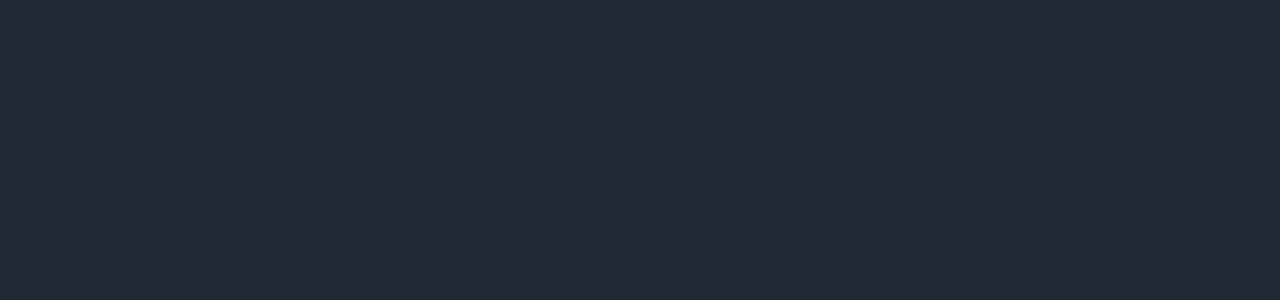
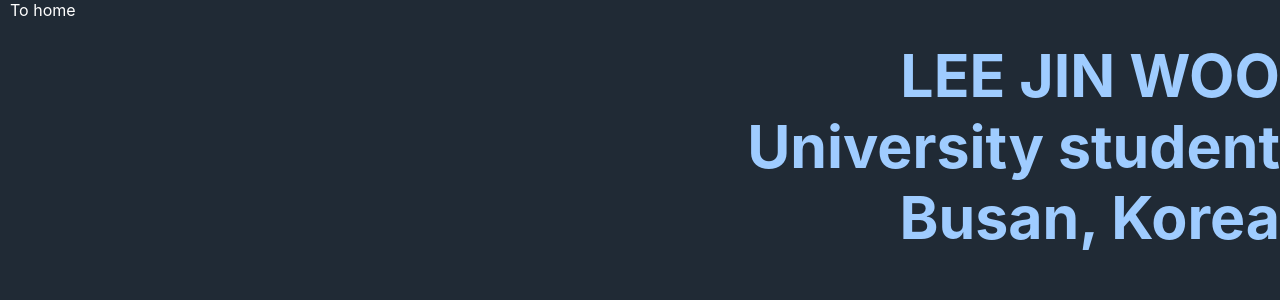
Before and after one commit to good-jinu/blog-old, a React (Create React App) app: page /about in a window 1280 px wide. Shown: the top 300 px of the page. Built offline with nearby package versions, Linux system fonts and the light colour scheme.

Commit message:
Updates on additianal page

```diff
--- a/src/App.css
+++ b/src/App.css
@@ -10,15 +10,18 @@
   width: 100vw;
   height: 100vh;
   overflow: hidden;
+  display: flex;
+  flex-direction: column;
+  justify-content: center;
+  align-items: center;
   animation-delay:4s;
-  animation-duration:2s;
+  animation-duration:1.25s;
   animation-name: opening-background;
 }
 
 #opening > h1 {
   width: auto;
   text-align: center;
-  margin-top: 200%;
   animation-duration: 4s;
   animation-name: opening-word;
   -webkit-background-clip: text;
@@ -27,36 +30,36 @@
   font-weight: bold;
 }
 @media screen and (max-width: 480px) {
-  #opening > h1 {
+  .responsive-font {
     font-size: 28px;
   }
 }
 
 @media screen and (min-width: 480px) and (max-width: 900px) {
-  #opening > h1 {
+  .responsive-font {
     font-size: 40px;
   }
 }
 
 @media screen and (min-width: 900px) {
-  #opening > h1 {
+  .responsive-font {
     font-size: 59px;
   }
 }
 @keyframes opening-word {
   0% {
     background: linear-gradient(0.125turn, #2a319b 20%, #703270 50%, #5ab0ff 75%);
-    margin-top: 150%;
+    margin-top: 1100px;
     -webkit-background-clip: text;
   }
   20% {
-    margin-top: 40vh;
+    margin-top: 0;
   }
   80% {
-    margin-top: 40vh;
+    margin-top: 0;
   }
   100% {
-    margin-top: -60%;
+    margin-top: -1100px;
     background: linear-gradient(0.125turn, #2a319b 20%, #703270 50%, #5ab0ff 75%);
     -webkit-background-clip: text;
 
--- a/src/App.js
+++ b/src/App.js
@@ -1,7 +1,7 @@
 import React from 'react';
 import './App.css';
 import { Route } from 'react-router-dom';
-import { Home } from './pages';
+import { Home, About } from './pages';
 
 class App extends React.Component {
   constructor(props) {
@@ -17,11 +17,10 @@
     return (
       <div className="App">
         <div id="opening" onAnimationEnd={this.openingEnd}>
-          <h1>Welcome<br/>to<br/>my blog</h1>
+          <h1 className="responsive-font">Welcome<br/>to<br/>my blog</h1>
         </div>
-        <Route exact path="/">
-          <Home />
-        </Route>
+        <Route exact path="/" component={Home}/>
+        <Route path="/about" component={About}/>
       </div>
     );
   }
--- /dev/null
+++ b/src/pages/About.css
@@ -0,0 +1,34 @@
+header {
+  position: fixed;
+  width: 100vw;
+  height: 40px;
+  background-color: transparent;
+  display:flex;
+  justify-content: flex-start;
+  padding-left: 10px;
+  padding-right: 10px;
+}
+
+.toHome a{
+  color: white;
+  text-decoration: none;
+}
+
+section {
+  padding-top: 40px;
+  display: flex;
+  flex-direction: column;
+  justify-content: flex-start;
+  align-items: center;
+  width: 100vw;
+}
+
+article.whoAmI {
+  text-align: right;
+  width: 100%;
+}
+
+article.whoAmI div {
+  color: #9fccff;
+  font-weight: bold;
+}
--- /dev/null
+++ b/src/pages/About.js
@@ -0,0 +1,20 @@
+import { Link } from 'react-router-dom';
+import './About.css';
+const About = () => {
+  return (
+    <div className="mainbody">
+      <header>
+        <div className="toHome"><Link to="/">To home</Link></div>
+      </header>
+      <section>
+        <article className="whoAmI responsive-font">
+          <div>LEE JIN WOO</div>
+          <div>University student</div>
+          <div>Busan, Korea</div>
+        </article>
+      </section>
+    </div>
+  );
+}
+
+export default About;
--- a/src/pages/Home.css
+++ b/src/pages/Home.css
@@ -11,20 +11,7 @@
   align-items: center;
 }
 
-@media screen and (max-width: 480px) {
-  ul.MainMenu {
-    font-size: 28px;
-  }
+ul.MainMenu a {
+  color: #ffdad0;
+  text-decoration: none;
 }
-
-@media screen and (min-width: 480px) and (max-width: 900px) {
-  ul.MainMenu {
-    font-size: 40px;
-  }
-}
-
-@media screen and (min-width: 900px) {
-  ul.MainMenu {
-    font-size: 59px;
-  }
-}
--- a/src/pages/Home.js
+++ b/src/pages/Home.js
@@ -1,13 +1,18 @@
+import React from 'react';
+import { Link } from 'react-router-dom';
 import './Home.css';
 
-const Home = () => {
-  return (
-    <ul className="MainMenu">
-      <li>About me</li>
-      <li>Photos</li>
-      <li>More</li>
-    </ul>
-  );
+class Home extends React.Component {
+
+  render() {
+    return (
+      <ul className="MainMenu responsive-font">
+        <li><Link to="/about">About me</Link></li>
+        <li>Contents</li>
+        <li>More</li>
+      </ul>
+    );
+  }
 };
 
 export default Home;
--- a/src/pages/index.js
+++ b/src/pages/index.js
@@ -1 +1,2 @@
 export { default as Home } from './Home';
+export { default as About} from './About';
```
